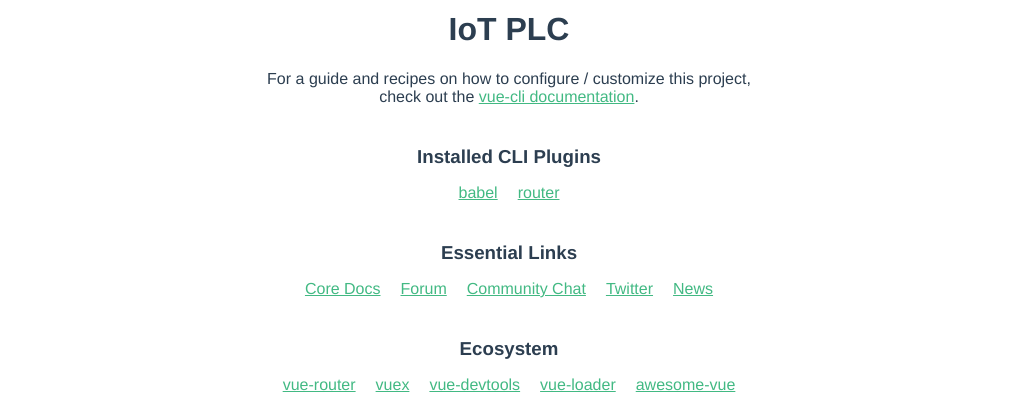
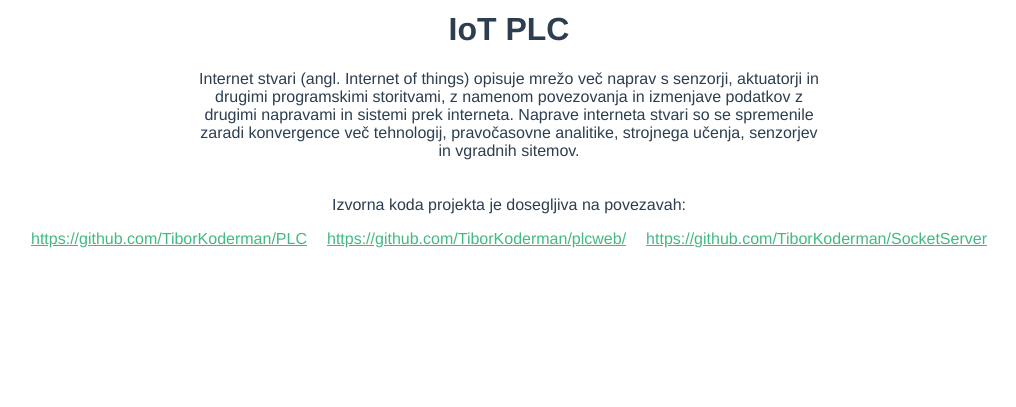
Before and after one commit to TiborKoderman/plcweb, a Vue app: page / in a window 1280 px wide. Shown: the part 580-987 px from the top of the page, without its empty margins (131-1147 px from the left). After the commit the page ends 844 px from the top, so only its background shows below. Built offline with nearby package versions, Linux system fonts and the light colour scheme.

Commit message:
fixed website

```diff
--- a/src/components/HelloWorld.vue
+++ b/src/components/HelloWorld.vue
@@ -1,32 +1,20 @@
 <template>
   <div class="hello">
     <h1>{{ msg }}</h1>
-    <p>
-      For a guide and recipes on how to configure / customize this project,<br>
-      check out the
-      <a href="https://cli.vuejs.org" target="_blank" rel="noopener">vue-cli documentation</a>.
-    </p>
-    <h3>Installed CLI Plugins</h3>
+  </div>
+  <div style="width:50%; margin-left:auto;margin-right:auto">
+Internet stvari (angl. Internet of things) opisuje mrežo več naprav s senzorji, aktuatorji in drugimi programskimi storitvami, z namenom povezovanja in izmenjave podatkov z drugimi napravami in sistemi prek interneta. Naprave interneta stvari so se spremenile zaradi konvergence več tehnologij, pravočasovne analitike, strojnega učenja, senzorjev in vgradnih sitemov.
+  </div>
+  <br>
+  <br>
+  <div>
+    Izvorna koda projekta je dosegljiva na povezavah:
     <ul>
-      <li><a href="https://github.com/vuejs/vue-cli/tree/dev/packages/%40vue/cli-plugin-babel" target="_blank" rel="noopener">babel</a></li>
-      <li><a href="https://github.com/vuejs/vue-cli/tree/dev/packages/%40vue/cli-plugin-router" target="_blank" rel="noopener">router</a></li>
+      <li><a href="https://github.com/TiborKoderman/PLC">https://github.com/TiborKoderman/PLC </a></li>
+      <li><a href="https://github.com/TiborKoderman/plcweb/">https://github.com/TiborKoderman/plcweb/ </a></li>
+      <li><a href="https://github.com/TiborKoderman/SocketServer">https://github.com/TiborKoderman/SocketServer </a></li>
     </ul>
-    <h3>Essential Links</h3>
-    <ul>
-      <li><a href="https://vuejs.org" target="_blank" rel="noopener">Core Docs</a></li>
-      <li><a href="https://forum.vuejs.org" target="_blank" rel="noopener">Forum</a></li>
-      <li><a href="https://chat.vuejs.org" target="_blank" rel="noopener">Community Chat</a></li>
-      <li><a href="https://twitter.com/vuejs" target="_blank" rel="noopener">Twitter</a></li>
-      <li><a href="https://news.vuejs.org" target="_blank" rel="noopener">News</a></li>
-    </ul>
-    <h3>Ecosystem</h3>
-    <ul>
-      <li><a href="https://router.vuejs.org" target="_blank" rel="noopener">vue-router</a></li>
-      <li><a href="https://vuex.vuejs.org" target="_blank" rel="noopener">vuex</a></li>
-      <li><a href="https://github.com/vuejs/vue-devtools#vue-devtools" target="_blank" rel="noopener">vue-devtools</a></li>
-      <li><a href="https://vue-loader.vuejs.org" target="_blank" rel="noopener">vue-loader</a></li>
-      <li><a href="https://github.com/vuejs/awesome-vue" target="_blank" rel="noopener">awesome-vue</a></li>
-    </ul>
+
   </div>
 </template>
 
--- a/src/views/Dashboard.vue
+++ b/src/views/Dashboard.vue
@@ -3,8 +3,8 @@
   <h1>Dashboard</h1>
 
   <nav>
-    <li v-for="device in devices" :key="device.mac">
-      <div>
+    <li v-for="device in devices" :key="device.mac" style="list-style-type: none;">
+      <div style='margin-bottom: 100px;'>
       <h3>{{device.mac}} [{{device.type}}]</h3>
       <DevicePLC v-bind:mac="device.mac" />
       </div>
```
